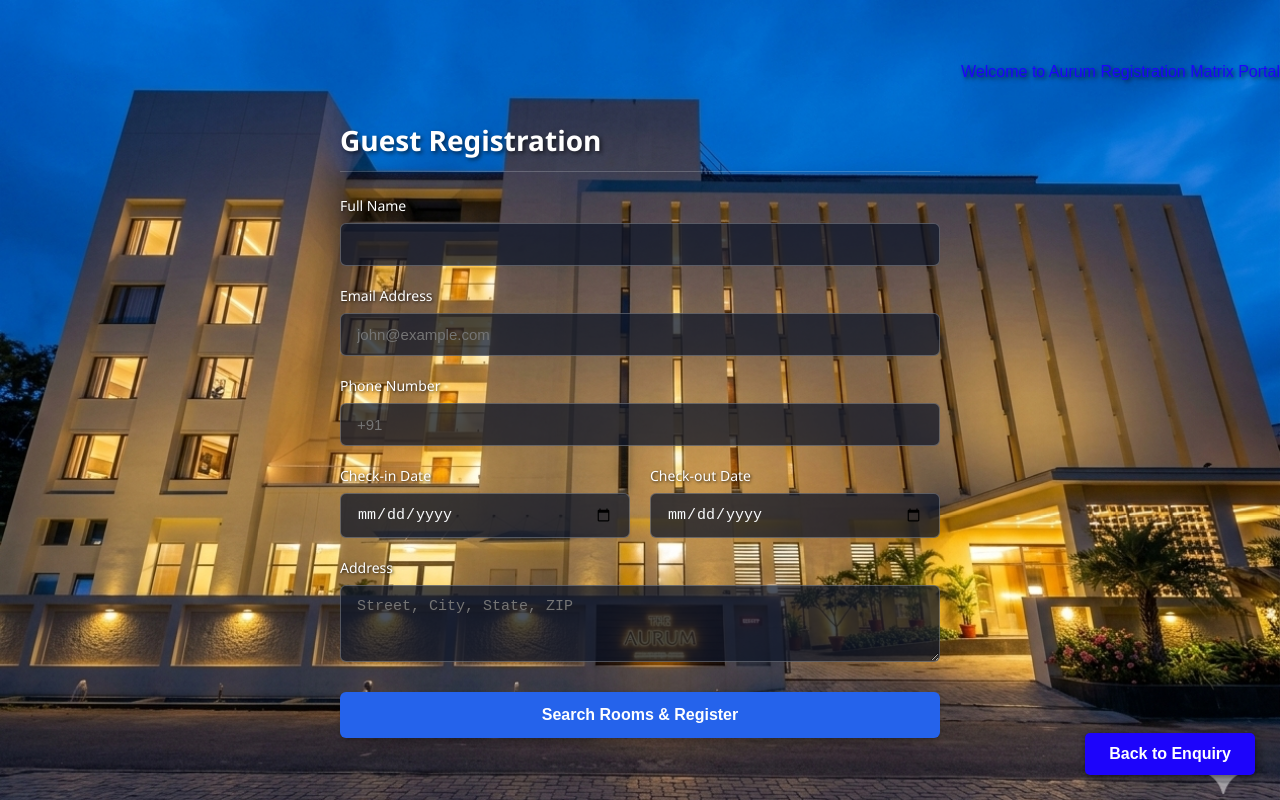
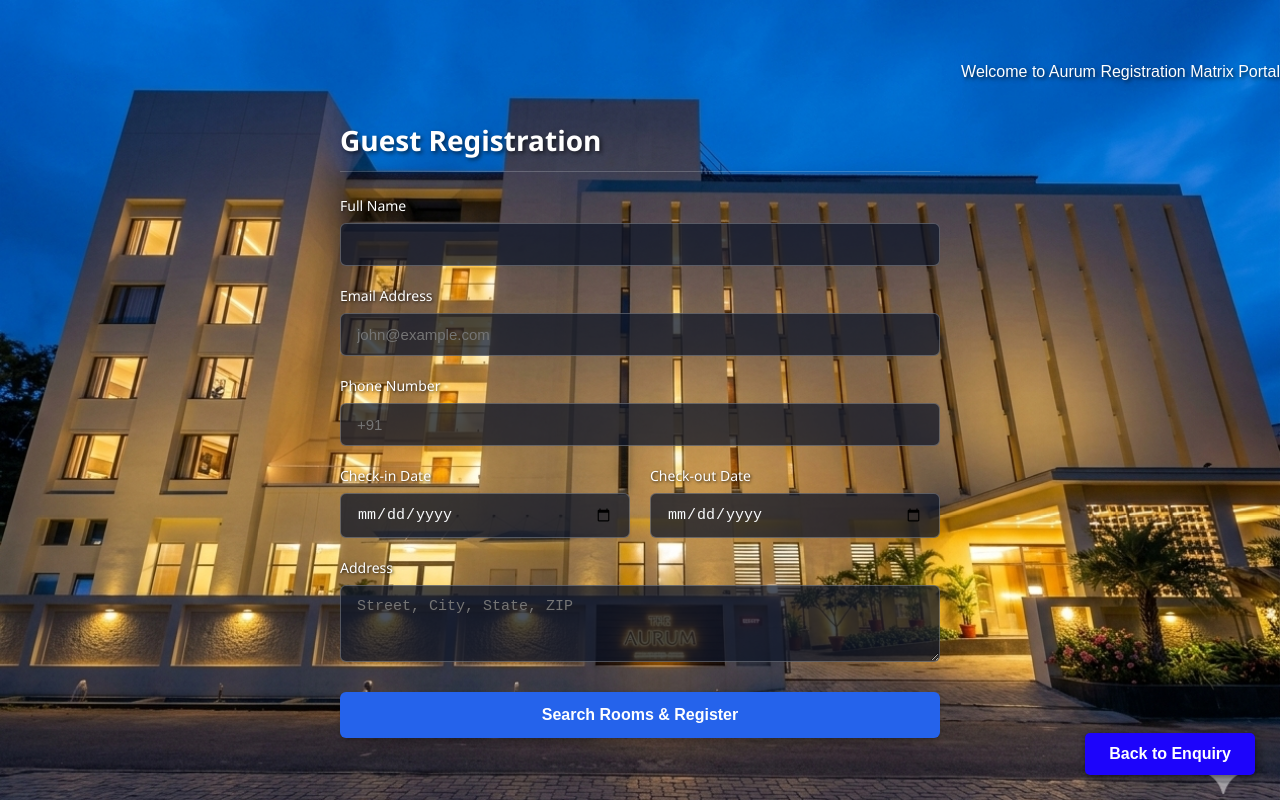
Before and after one commit to ITAurum-sbm/aurum_webpage, a plain HTML site: page html9.html in a window 1280 px wide. Drawn offline with Linux system fonts and the light colour scheme.

```diff
--- a/html9.html
+++ b/html9.html
@@ -44,7 +44,7 @@
         /* Moving Text Animation Header */
         .content
             {
-                color: rgb(29, 4, 251);
+                color: #ffffff !important;
                 font-family: sans-serif;
                 text-shadow: 2px 2px 4px rgba(0, 0, 0, 0.7);
                 padding-top: 20px;
```
